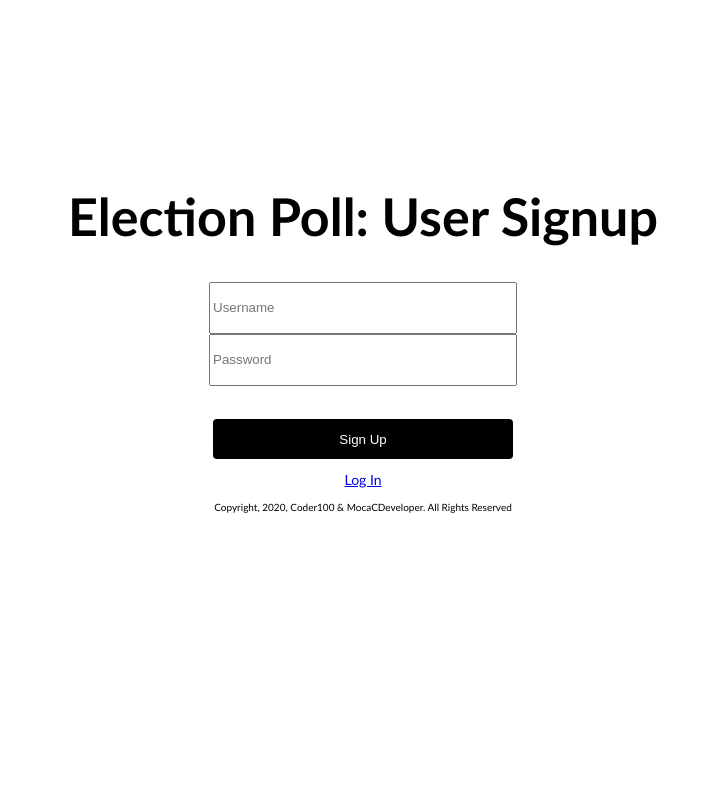
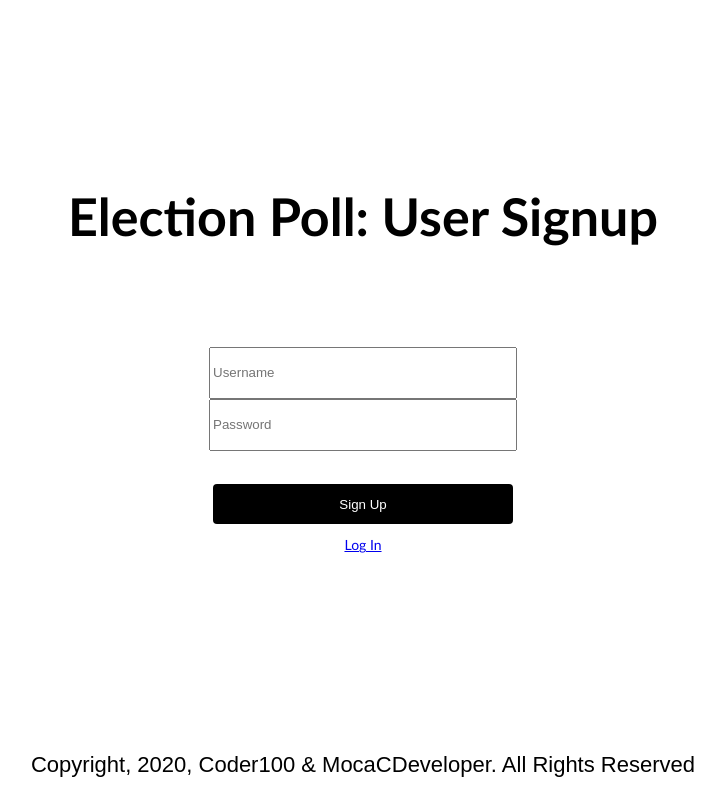
Before and after one commit to ARACADERISE/Election-Poll, a Flask app: page /signup in a window 1280 px wide. Shown: the whole page, without its empty margins (277-1002 px from the left). Run offline with Flask 2, Linux system fonts and the light colour scheme.

Commit message:
finished touch up

```diff
--- a/main.py
+++ b/main.py
@@ -18,6 +18,10 @@ signup = None
 """
 @app.route('/')
 def default_render():
+    return render_template('temp.html', WELCOME_MSG = 'Welcome to Election Poll, 2020')
+
+@app.route('/homescreen', methods = ['POST', 'GET'])
+def _homescreen_():
     return render_template('temp.html', WELCOME_MSG = 'Welcome to Election Poll, 2020')
 
 @app.route('/login', methods = ['POST','GET'])
--- a/static/signup.css
+++ b/static/signup.css
@@ -29,3 +29,16 @@
     box-align: initial;
     box-sizing: content-box;
 }
+[move_down] {
+    margin-top: 100px;
+}
+.bottom {
+    position: fixed;
+    left: 0;
+    bottom: 0;
+    width: 100%;
+    background-color: white;
+    color: black;
+    text-align: center;
+    font-family: 'Anton', sans-serif;
+}
--- a/templates/signup.html
+++ b/templates/signup.html
@@ -8,13 +8,16 @@
         <div class="Body">
             <h1>Election Poll: User Signup</h1>
 
-            <form action="{{ url_for('_home_') }}" method="POST">
+            <form action="{{ url_for('_home_') }}" method="POST" move_down>
                 <input class="inp" name="username_signup" placeholder="Username" required></br>
                 <input class="inp" name="password_signup" placeholder="Password" type="password" required></br></br>
                 <button class="Button" type="submit">Sign Up</button></br>
                 <a style="font-size:14px" href="{{ url_for('_login_page_') }}">Log In</a>
-                <p style="font-size:10px;">Copyright, 2020, Coder100 & MocaCDeveloper. All Rights Reserved</p>
             </form>
+
+            <footer class="bottom">
+                <p style="font-size:22px;">Copyright, 2020, Coder100 & MocaCDeveloper. All Rights Reserved</p>
+            </footer>
         </div>
     </body>
 </html>
--- a/user_info.json
+++ b/user_info.json
@@ -1,3 +1,4 @@
 {
-  "Developer": "yessir"
+  "Developer": "yessir",
+  "Aidan": "adminadmin"
 }
```
Also changed, not shown: static/index.css (+27 -5 lines), static/login.css (+13 -0 lines), templates/homepage.html (+7 -0 lines), templates/login.html (+5 -2 lines).
